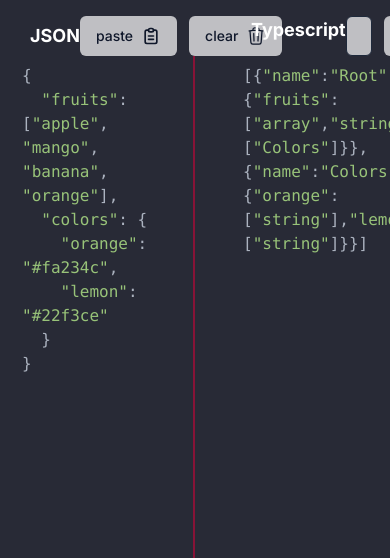
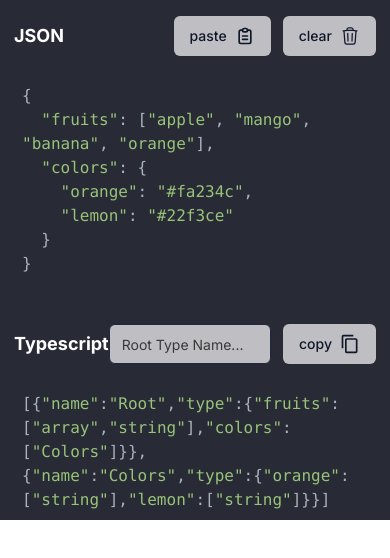
Before and after one commit to bibekjodd/json-to-typescript-generator, a Next.js app: page / in a window 390 px wide. Shown: the top 558 px of the page. Built offline with nearby package versions, Linux system fonts and the light colour scheme.

Commit message:
chore: upadate responsive layout

```diff
--- a/src/app/page.tsx
+++ b/src/app/page.tsx
@@ -4,8 +4,8 @@ import TransformedCode from "@/components/transformed-code/index";
 
 export default function page() {
   return (
-    <main className=" flex min-h-screen flex-col overflow-hidden bg-[#282a36] px-3.5 text-white sm:px-4 md:px-5 lg:px-20">
-      <div className="mx-auto grid w-full flex-1 grid-cols-2 space-x-10 pt-4">
+    <main className=" flex flex-col overflow-hidden bg-[#282a36] px-3.5 pt-2 text-white sm:px-4 md:min-h-screen md:px-5 lg:px-20">
+      <div className="mx-auto w-full flex-1 space-y-10 pt-2 md:grid md:grid-cols-2 md:space-x-10 md:space-y-0">
         <CodeEditor />
         <TransformedCode />
       </div>
--- a/src/components/code-editor.tsx
+++ b/src/components/code-editor.tsx
@@ -21,7 +21,7 @@ export default function CodeEditor() {
 
   return (
     <div className="h-full w-full">
-      <div className="flex items-center px-4">
+      <div className="flex items-center md:px-4">
         <h3 className="mr-auto text-lg font-bold">JSON</h3>
 
         <div className="flex space-x-3">
@@ -42,7 +42,7 @@ export default function CodeEditor() {
         </div>
       </div>
 
-      <div className="relative flex h-full border-r-2 border-rose-900 bg-[#282a36]">
+      <div className="relative mt-5 flex h-full border-rose-900 bg-[#282a36] md:border-r-2">
         <textarea
           className="absolute inset-0 resize-none bg-transparent p-2 font-mono text-transparent caret-white outline-none scrollbar-hide"
           value={input}
--- a/src/components/transformed-code/index.tsx
+++ b/src/components/transformed-code/index.tsx
@@ -22,11 +22,11 @@ export default function TransformedCode() {
 
   return (
     <div className="h-full w-full text-black">
-      <div className="flex px-4 ">
+      <div className="flex items-center md:px-4">
         <h3 className="mr-auto text-lg font-bold text-white">Typescript</h3>
-        <div className="flex items-center space-x-3">
+        <div className="flex flex-shrink items-center space-x-3">
           <Input
-            className="bg-white/70 text-black placeholder:text-black/70"
+            className="w-full bg-white/70 text-black placeholder:text-black/70"
             value={rootTypeName}
             onChange={(e) => rootTypeNameChanged(e.target.value)}
             placeholder="Root Type Name..."
@@ -41,7 +41,7 @@ export default function TransformedCode() {
           </Button>
         </div>
       </div>
-      <section className="bg-[#282a36]">
+      <section className="mt-5 bg-[#282a36]">
         <SyntaxHighlighter
           language="typescript"
           style={atomOneDark}
```
